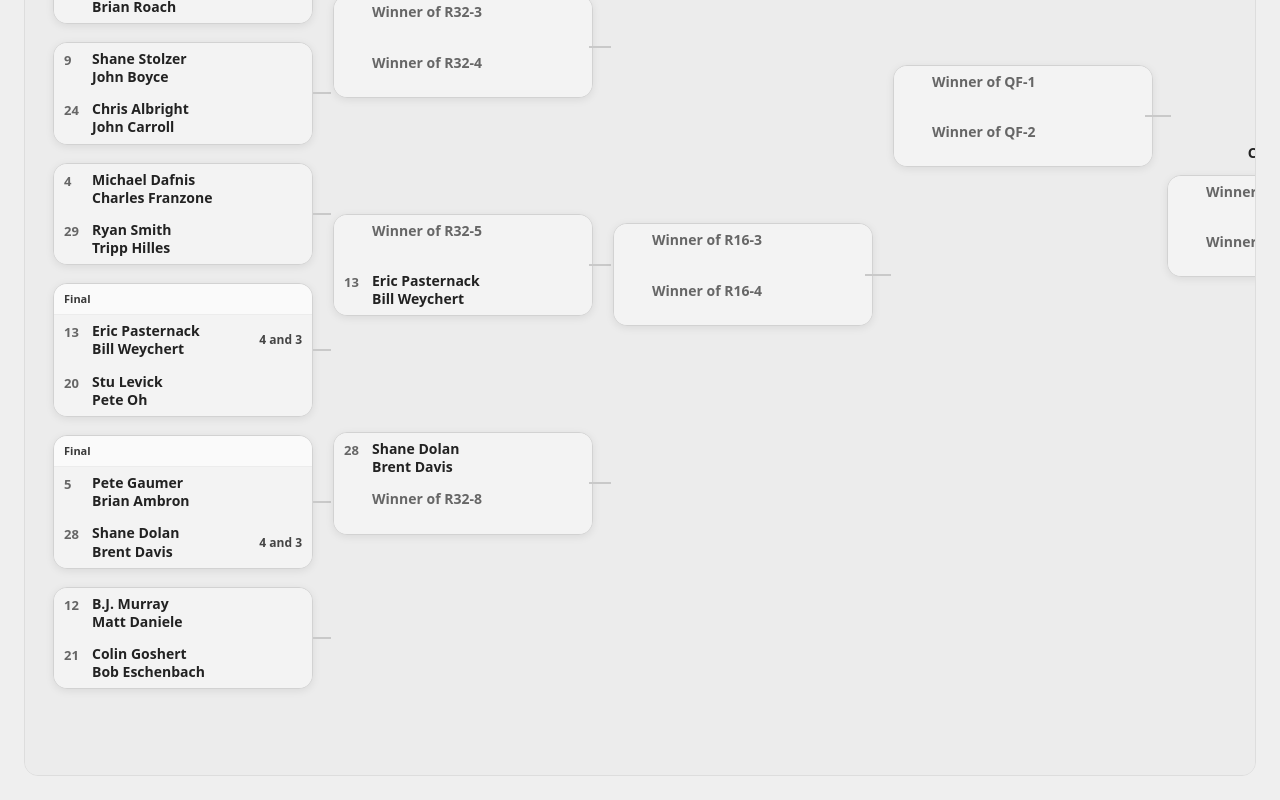
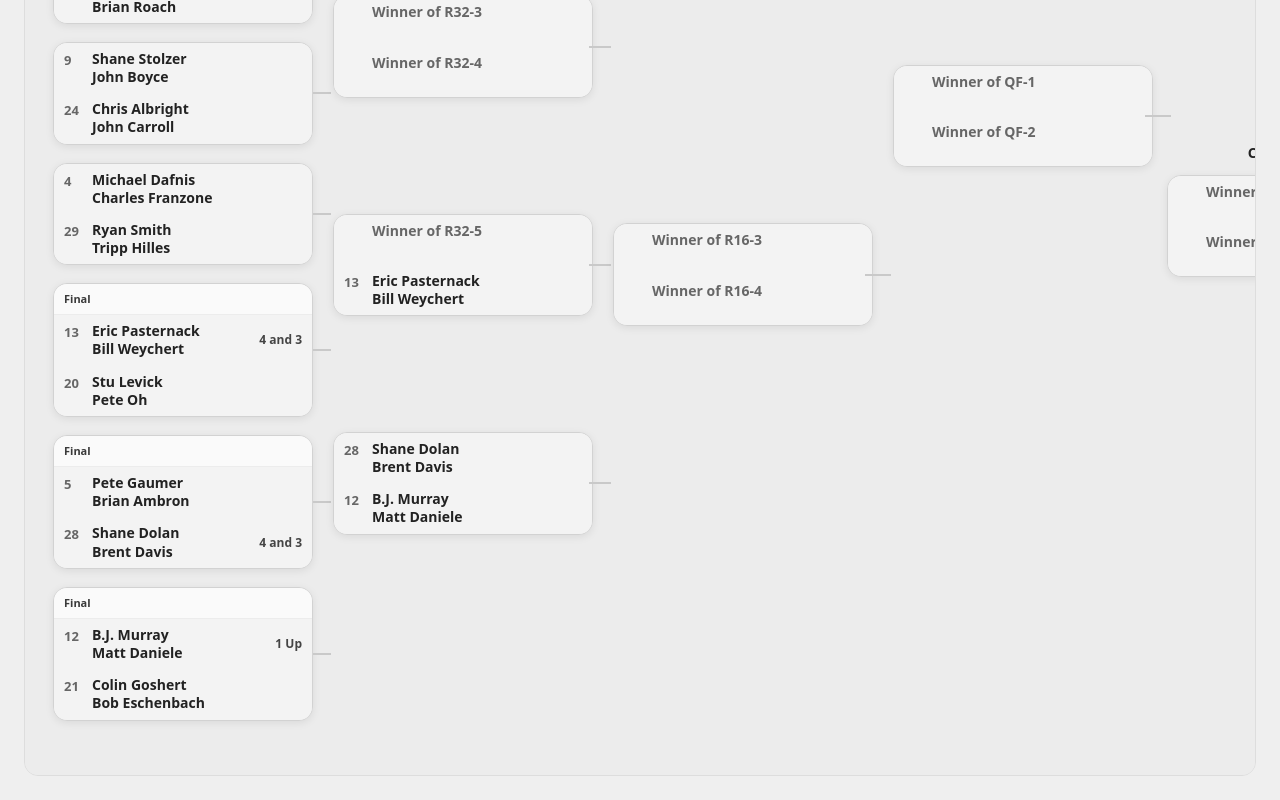
Before and after one commit to mdanieledcg-pixel/spring-flynn, a Next.js app: page /bracket in a window 1280 px wide. Shown: the part 519-1319 px from the top of the page. Built offline with nearby package versions, Linux system fonts and the light colour scheme; no server answers; the database is empty.

Commit message:
Update page.tsx
Murray / Daniele win 1up

```diff
--- a/app/bracket/page.tsx
+++ b/app/bracket/page.tsx
@@ -57,6 +57,8 @@ function make32SeedBracket(teams: Team[]) {
 
   const r32: Match[] = r32Pairs.map(([a, b], i) => {
   const matchNumber = i + 1;
+
+
   // Pasternack / Weychert win 4 and 3
   if (matchNumber === 6) {
     return {
@@ -92,6 +94,18 @@ function make32SeedBracket(teams: Team[]) {
       aScore: null,
       bScore: "4 and 3",
       winnerSeed: 28,
+    };
+  }
+
+  // Murray / Daniele win 1 Up
+  if (matchNumber === 8) {
+    return {
+      id: `R32-${matchNumber}`,
+      a: getTeam(a),
+      b: getTeam(b),
+      aScore: "1 Up",
+      bScore: null,
+      winnerSeed: 12,
     };
   }
 
```
